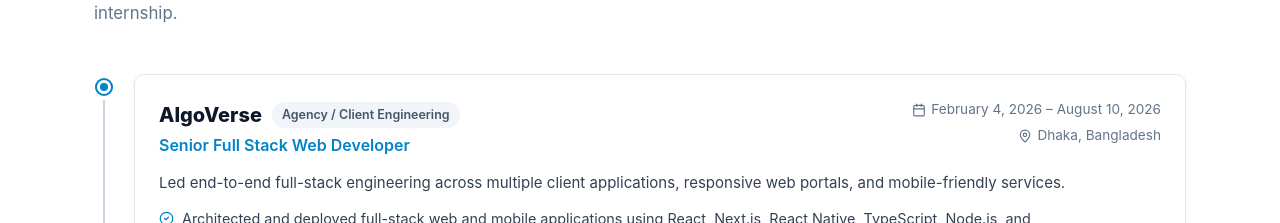
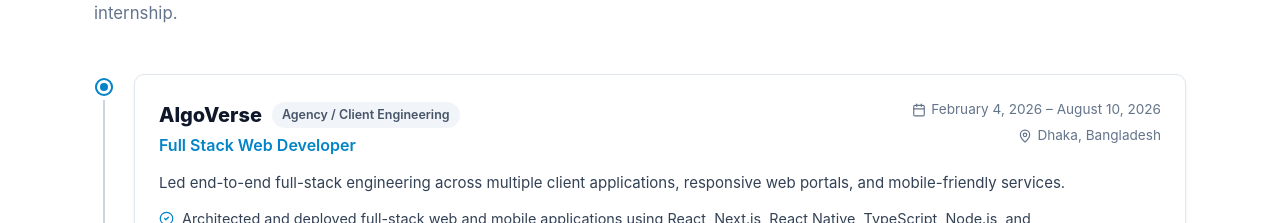
Before and after one commit to RobiulSahib/Robiul_Hassan_Portfolio, a React (Vite) app: page / in a window 1280 px wide. Shown: the part 4484-4707 px from the top of the page. Built offline with nearby package versions, Linux system fonts and the light colour scheme.

Commit message:
fix(experience): update AlgoVerse role to Full Stack Web Developer

```diff
--- a/public/cv/index.html
+++ b/public/cv/index.html
@@ -170,7 +170,7 @@
             <span class="entry-date">February 4, 2026 – August 10, 2026</span>
           </div>
           <div class="entry-meta-row">
-            <span class="entry-subtitle">Senior Full Stack Web Developer</span>
+            <span class="entry-subtitle">Full Stack Web Developer</span>
             <span class="entry-location">Dhaka, Bangladesh</span>
           </div>
           <ul class="cv-bullets">
--- a/src/data/experience.js
+++ b/src/data/experience.js
@@ -1,7 +1,7 @@
 export const experienceData = [
   {
     company: "AlgoVerse",
-    role: "Senior Full Stack Web Developer",
+    role: "Full Stack Web Developer",
     location: "Dhaka, Bangladesh",
     type: "Agency / Client Engineering",
     period: "February 4, 2026 – August 10, 2026",
```
Also changed, not shown: public/cv/Robiul_Hassan_CV.md (+1 -1 lines).
